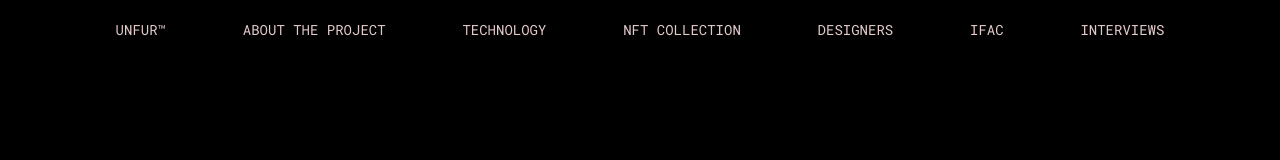
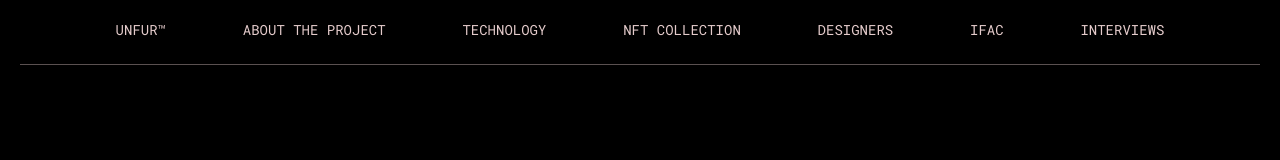
Before and after one commit to leehb0927/sample_site_1, a plain HTML site: page dev/pages/index.html in a window 1280 px wide. Drawn offline with Linux system fonts and the light colour scheme.

Commit message:
샘플 사이트 클론 코딩 일시정지

```diff
--- a/dev/assets/scss/main.scss
+++ b/dev/assets/scss/main.scss
@@ -9,7 +9,18 @@ body {
 
 header {
     nav {
-        height: 60px;
+        position: relative;
+        height: 65px;
+        backdrop-filter: blur(10px);
+        &::after {
+            @include vs;
+            width: calc(100% - 40px);
+            height: 1px;
+            top: auto;
+            left: 20px;
+            bottom: 0;
+            background-color: rgba($color-main-pink, .4);
+        }
         .gnb-list {
             display: flex;
             justify-content: center;
--- a/dev/pages/index.html
+++ b/dev/pages/index.html
@@ -53,7 +53,9 @@
         </header>
         <!-- //header -->
 
-        <main></main>
+        <main>
+            <section class="main-visual"></section>
+        </main>
     </div>
 </body>
 </html>
```
Also changed, not shown: dev/assets/css/main.css.
